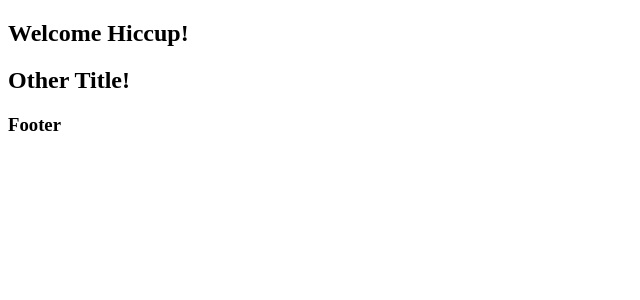
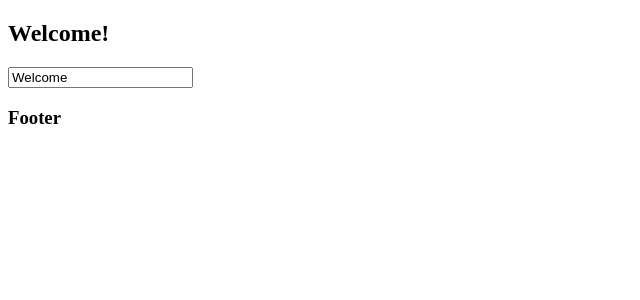
Before and after one commit to Md-Hiccup/learnJS, a React (Create React App) app in the folder reactjs/react-app/: page / in a window 1280 px wide. Shown: the top 300 px of the page, without its empty margins (0-640 px from the left). Built offline with nearby package versions, Linux system fonts and the light colour scheme.

Commit message:
javascript events and Data changes in react

```diff
--- a/reactjs/react-app/src/component/header.js
+++ b/reactjs/react-app/src/component/header.js
@@ -5,11 +5,17 @@ import React, {Component} from 'react';
 import Title from './header/title'
 
 class Header extends Component {
+  _handleChange(e){
+    const title = e.target.value;
+    this.props.changeTitle(title)
+  }
+
   render(){
-    console.log(this.props);
+    // console.log(this.props);
     return (
       <div>
         <Title title={this.props.title} />
+        <input value={this.props.title} onChange={this._handleChange.bind(this)}/>
       </div>
     )
   }
--- a/reactjs/react-app/src/component/layout.js
+++ b/reactjs/react-app/src/component/layout.js
@@ -10,14 +10,16 @@ class Layout extends Component {
     super();
     this.state = { title:'Welcome' , name: 'Hiccup' }
   }
+  changeTitle(title){
+    this.setState({title})
+  }
   render(){
-     setTimeout(() => {
-       this.setState({ title : 'Welcome '+ this.state.name})
-     },2000);
+     // setTimeout(() => {
+     //   this.setState({ title : 'Welcome '+ this.state.name})
+     // },2000);
     return (
       <div>
-        <Header title={this.state.title}/>
-        <Header title="Other Title"/>
+        <Header changeTitle={this.changeTitle.bind(this)} title={this.state.title}/>
         <Footer />
       </div>
     )
```
